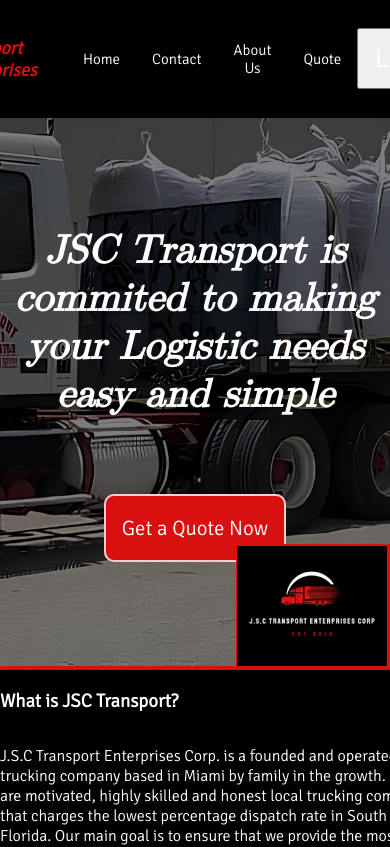
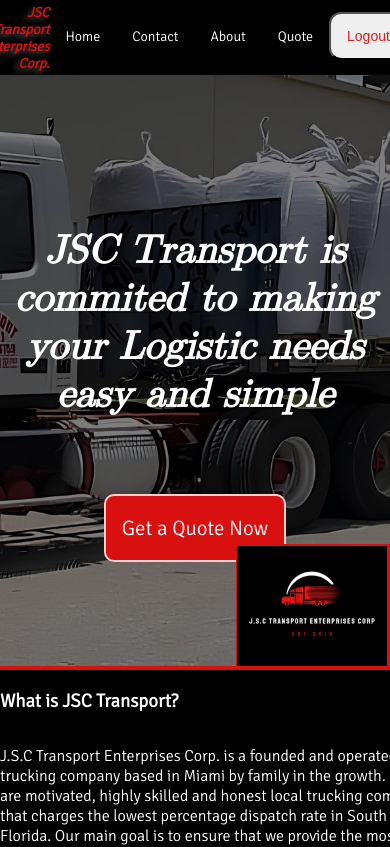
Before and after one commit to Jchav1996/JSCTransport, a React (Vite) app: page / in a window 390 px wide. Shown: the top 847 px of the page. Built offline with nearby package versions, Linux system fonts and the light colour scheme; no server answers; sample sign-in values are in the browser's storage; a web font is replaced by a local one.

Commit message:
fixed navbar and map for mobile view

```diff
--- a/src/components/contact/contact.css
+++ b/src/components/contact/contact.css
@@ -54,25 +54,37 @@
 		display: flex;
 		position: fixed;
 		top: 0;
-		width: 100%;
+		width: 430px;
 		align-items: center;
 		background: black;
 		z-index: 1000;
 		justify-content: center;
+		margin-inline: -39px;
 	}
 	h2 {
-		font-size: 18px;
+		font-size: 14px;
 		font-style: italic;
-		text-shadow: -4px 3px 5px black;
+		text-shadow: -4px 3px 5px rgb(88 86 86);
 		color: #d91010;
-		margin-inline: 30px;
+		text-align: end;
+		margin: auto;
+		margin-top: 4px;
 	}
 	.navbar a {
 		float: left;
-		font-size: 15px;
+		font-size: 14px;
 		color: white;
 		text-align: center;
 		padding: 14px 16px;
 		text-decoration: none;
 	}
+	.navbar button {
+		float: left;
+		font-size: 14px;
+		color: rgb(224, 29, 29);
+		text-align: center;
+		padding: 14px 16px;
+		text-decoration: none;
+		border-radius: 12px;
 }
+}
--- a/src/components/map/map.css
+++ b/src/components/map/map.css
@@ -28,8 +28,8 @@
 
   @media screen and (max-width: 750px) {
     .google-map {
-      height: 65vh;
-      width: 35rem;
+      height: 35vh;
+      width: 25rem;
     }
 
     .map-h2 {
--- a/src/components/navigation/Navbar.jsx
+++ b/src/components/navigation/Navbar.jsx
@@ -15,7 +15,7 @@
 					<h2> JSC Transport Enterprises Corp.</h2>
 					<Link to="/">Home</Link>
 					<Link to="contact">Contact</Link>
-					<HashLink to="/#about">About Us</HashLink>
+					<HashLink to="/#about">About</HashLink>
 					<Link to="quote">Quote</Link>
 					{currentUser ? (
 						<button onClick={SignOutUser}>Logout</button>
--- a/src/components/navigation/navbar.css
+++ b/src/components/navigation/navbar.css
@@ -37,18 +37,19 @@
 .navbar button {
 	float: left;
 	font-size: 25px;
-	color: white;
+	color: rgb(224, 29, 29);
 	text-align: center;
 	padding: 14px 16px;
 	text-decoration: none;
+	border-radius: 12px;
 }
-navbar button:hover {
+.navbar button:hover {
 	opacity: 0.8;
 	background-color: red;
 	color: black;
 	border-radius: 12px;
 }
-navbar a:hover {
+.navbar a:hover {
 	opacity: 0.8;
 	background-color: red;
 	color: black;
@@ -89,20 +90,33 @@
 		background: black;
 		z-index: 1000;
 		justify-content: center;
+		margin-inline: 0px;
 	}
 	h2 {
-		font-size: 18px;
+		font-size: 14px;
 		font-style: italic;
-		text-shadow: -4px 3px 5px black;
+		text-shadow: -4px 3px 5px rgb(88 86 86);
 		color: #d91010;
-		margin-inline: 30px;
+		text-align: end;
+		margin: auto;
+		/* margin-inline-start: 80px; */
+		margin-top: 4px;
 	}
 	.navbar a {
 		float: left;
-		font-size: 15px;
+		font-size: 14px;
 		color: white;
 		text-align: center;
 		padding: 14px 16px;
 		text-decoration: none;
 	}
+	.navbar button {
+		float: left;
+		font-size: 14px;
+		color: rgb(224, 29, 29);
+		text-align: center;
+		padding: 14px 16px;
+		text-decoration: none;
+		border-radius: 12px;
 }
+}
```
